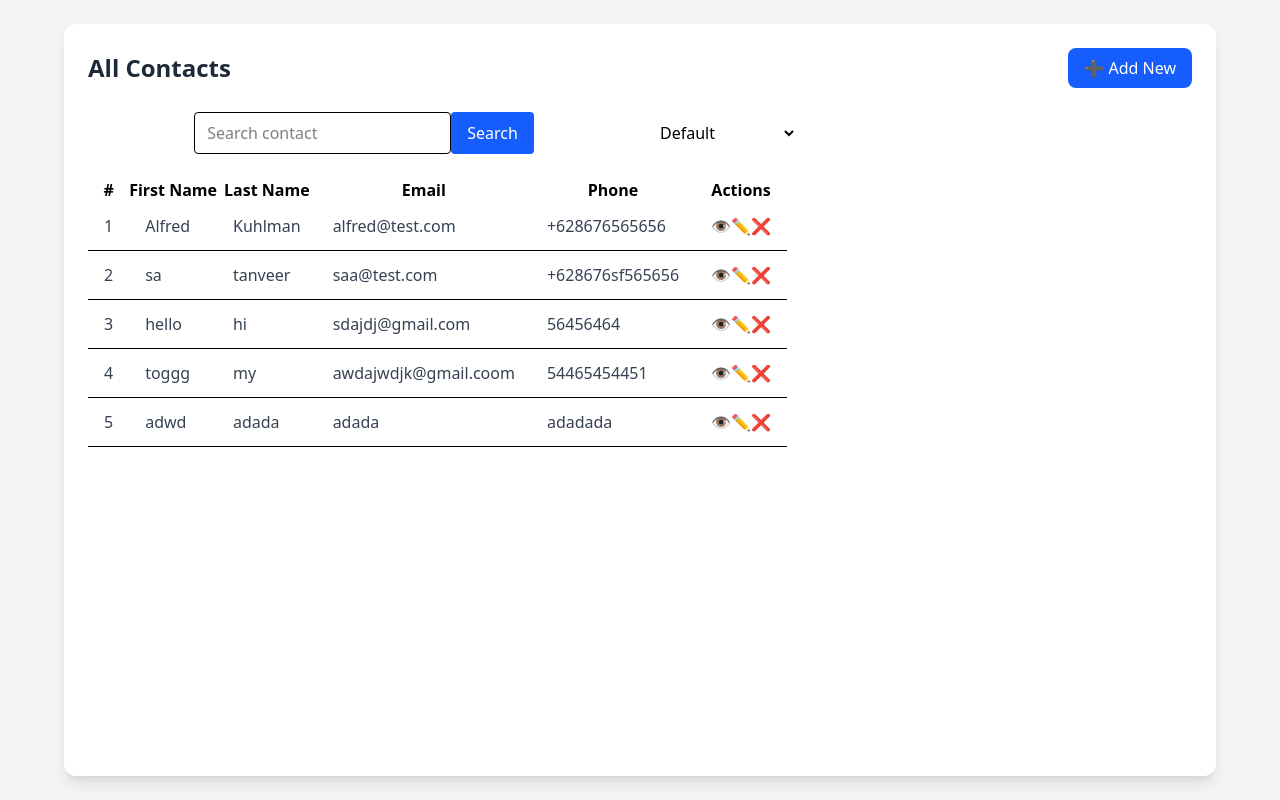
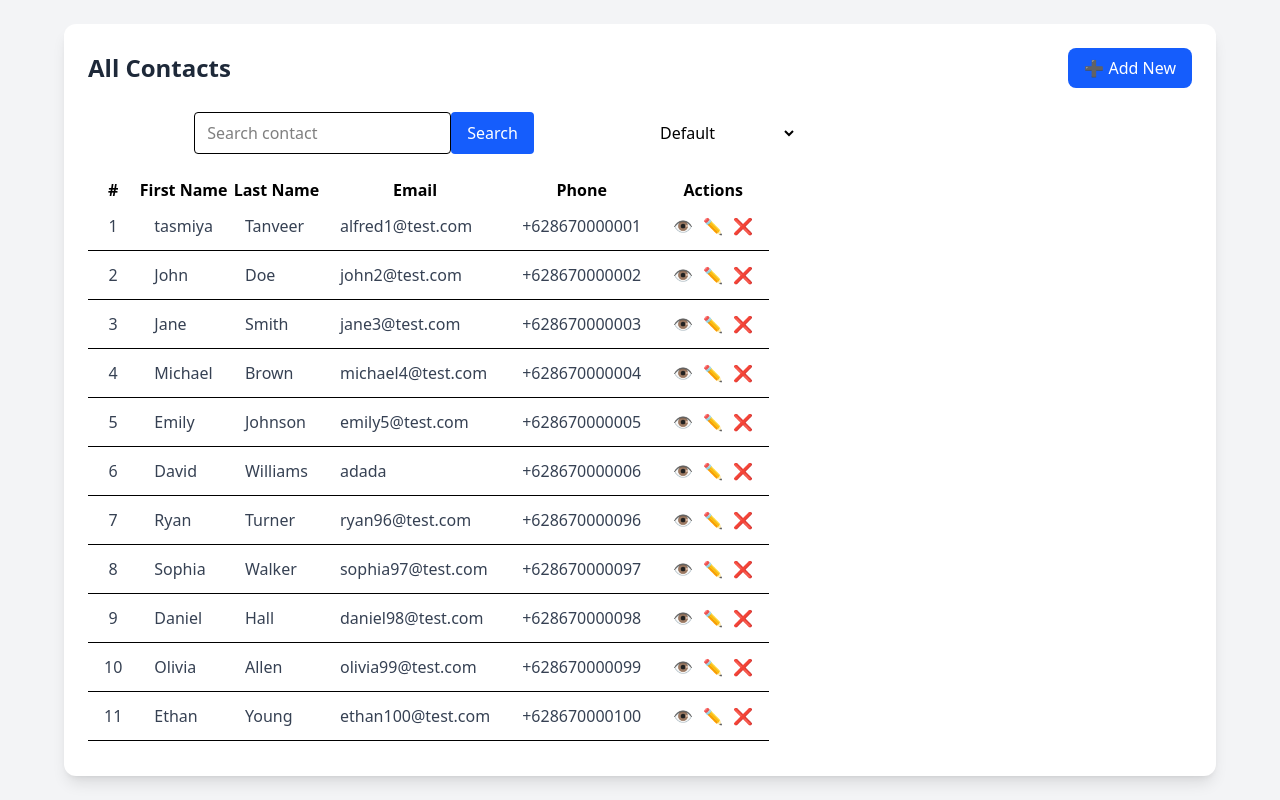
Before and after one commit to TanveeR-Abdullah/Contact-app, a React (Vite) app: page / in a window 1280 px wide. Built offline with nearby package versions, Linux system fonts and the light colour scheme; data requests are answered from the project's data file.

Commit message:
second push for the day

```diff
--- a/db.json
+++ b/db.json
@@ -1,47 +1,92 @@
 {
   "contacts": [
     {
-      "firstName": "Alfred",
-      "lastName": "Kuhlman",
-      "email": "alfred@test.com",
-      "phone": "+628676565656",
+      "firstName": "tasmiya ",
+      "lastName": "Tanveer",
+      "email": "alfred1@test.com",
+      "phone": "+628670000001",
       "address": "Lorem ipsum dolor",
       "id": "1"
     },
     {
-      "id": "2",
-      "firstName": "sa",
-      "lastName": "tanveer",
-      "email": "saa@test.com",
-      "phone": "+628676sf565656",
-      "address": "Lorem ipsum dolor",
-      "createdAt": "2023-02-01"
+      "firstName": "John",
+      "lastName": "Doe",
+      "email": "john2@test.com",
+      "phone": "+628670000002",
+      "address": "Dolor sit amet",
+      "id": "2"
     },
     {
-      "id": "772b",
-      "firstName": "hello",
-      "lastName": "hi",
-      "email": "sdajdj@gmail.com",
-      "phone": "56456464",
-      "address": "adbjkwbjd",
-      "createdAt": "2026-01-19T09:47:47.684Z"
+      "id": "3",
+      "firstName": "Jane",
+      "lastName": "Smith",
+      "email": "jane3@test.com",
+      "phone": "+628670000003",
+      "address": "Consectetur adipiscing"
     },
     {
-      "firstName": "toggg",
-      "lastName": "my ",
-      "email": "awdajwdjk@gmail.coom",
-      "phone": "54465454451",
-      "address": "wdaKJDBkjhwgdk",
-      "id": "7b11"
+      "id": "4",
+      "firstName": "Michael",
+      "lastName": "Brown",
+      "email": "michael4@test.com",
+      "phone": "+628670000004",
+      "address": "Sed do eiusmod"
     },
     {
-      "id": "41c1",
-      "firstName": "adwd",
-      "lastName": "adada",
+      "id": "5",
+      "firstName": "Emily",
+      "lastName": "Johnson",
+      "email": "emily5@test.com",
+      "phone": "+628670000005",
+      "address": "Tempor incididunt"
+    },
+    {
+      "id": "6",
+      "firstName": "David",
+      "lastName": "Williams",
       "email": "adada",
-      "phone": "adadada",
-      "address": "adadad",
-      "createdAt": "2026-01-19T17:53:18.283Z"
+      "phone": "+628670000006",
+      "address": "Ut labore et"
+    },
+    {
+      "id": "96",
+      "firstName": "Ryan",
+      "lastName": "Turner",
+      "email": "ryan96@test.com",
+      "phone": "+628670000096",
+      "address": "Magna aliqua"
+    },
+    {
+      "id": "97",
+      "firstName": "Sophia",
+      "lastName": "Walker",
+      "email": "sophia97@test.com",
+      "phone": "+628670000097",
+      "address": "Ut enim ad minim"
+    },
+    {
+      "id": "98",
+      "firstName": "Daniel",
+      "lastName": "Hall",
+      "email": "daniel98@test.com",
+      "phone": "+628670000098",
+      "address": "Quis nostrud"
+    },
+    {
+      "id": "99",
+      "firstName": "Olivia",
+      "lastName": "Allen",
+      "email": "olivia99@test.com",
+      "phone": "+628670000099",
+      "address": "Exercitation ullamco"
+    },
+    {
+      "id": "100",
+      "firstName": "Ethan",
+      "lastName": "Young",
+      "email": "ethan100@test.com",
+      "phone": "+628670000100",
+      "address": "Laboris nisi ut"
     }
   ]
 }
--- a/src/components/ContactRow.jsx
+++ b/src/components/ContactRow.jsx
@@ -32,7 +32,7 @@ const ContactRow = ({ contact, index }) => {
           {contact.phone}
         </td>
 
-        <td className="px-4 py-3">
+        <td className="px-4 gap-2.5 flex py-3">
 
             <button
               onClick={() => setShow(true)}
```
